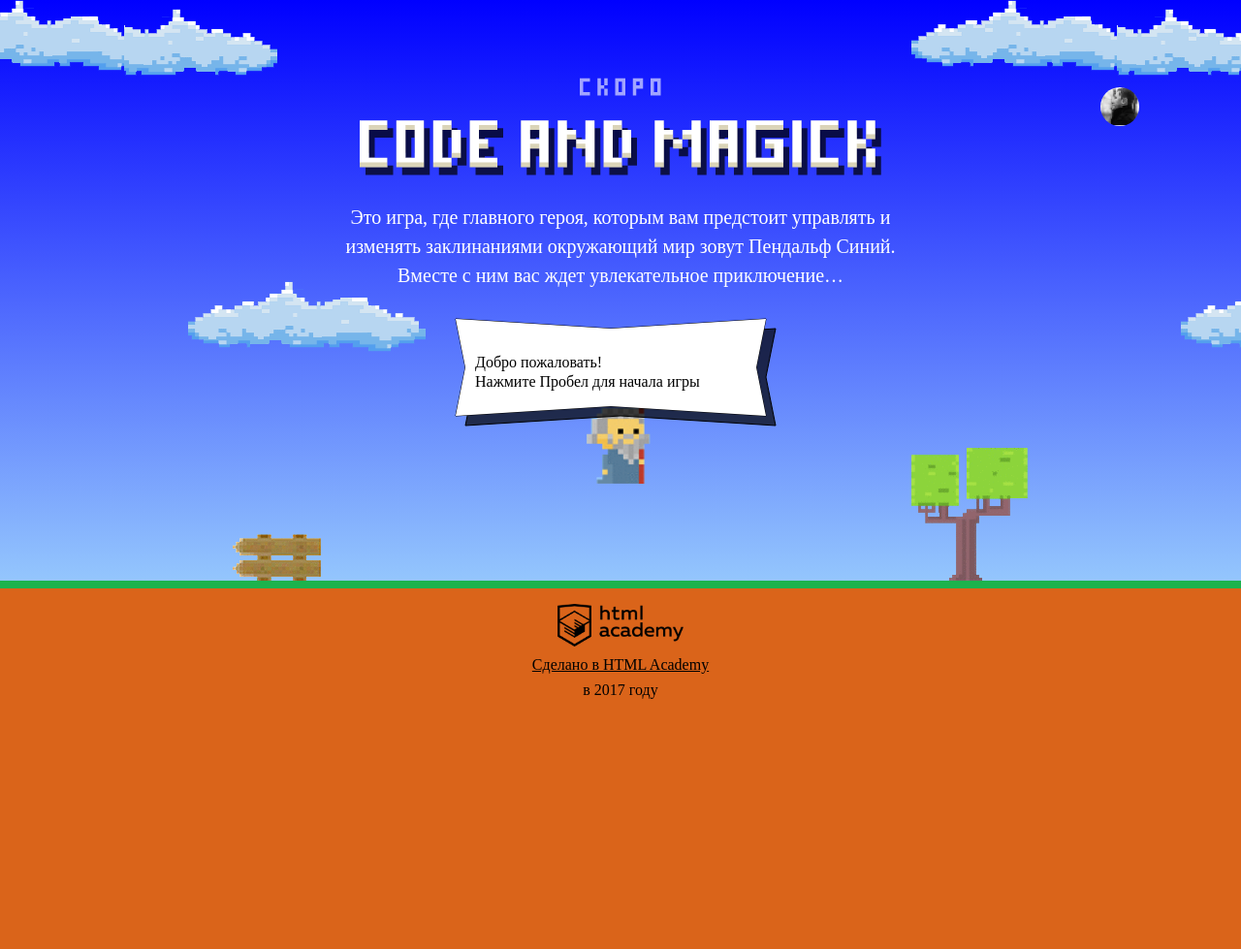
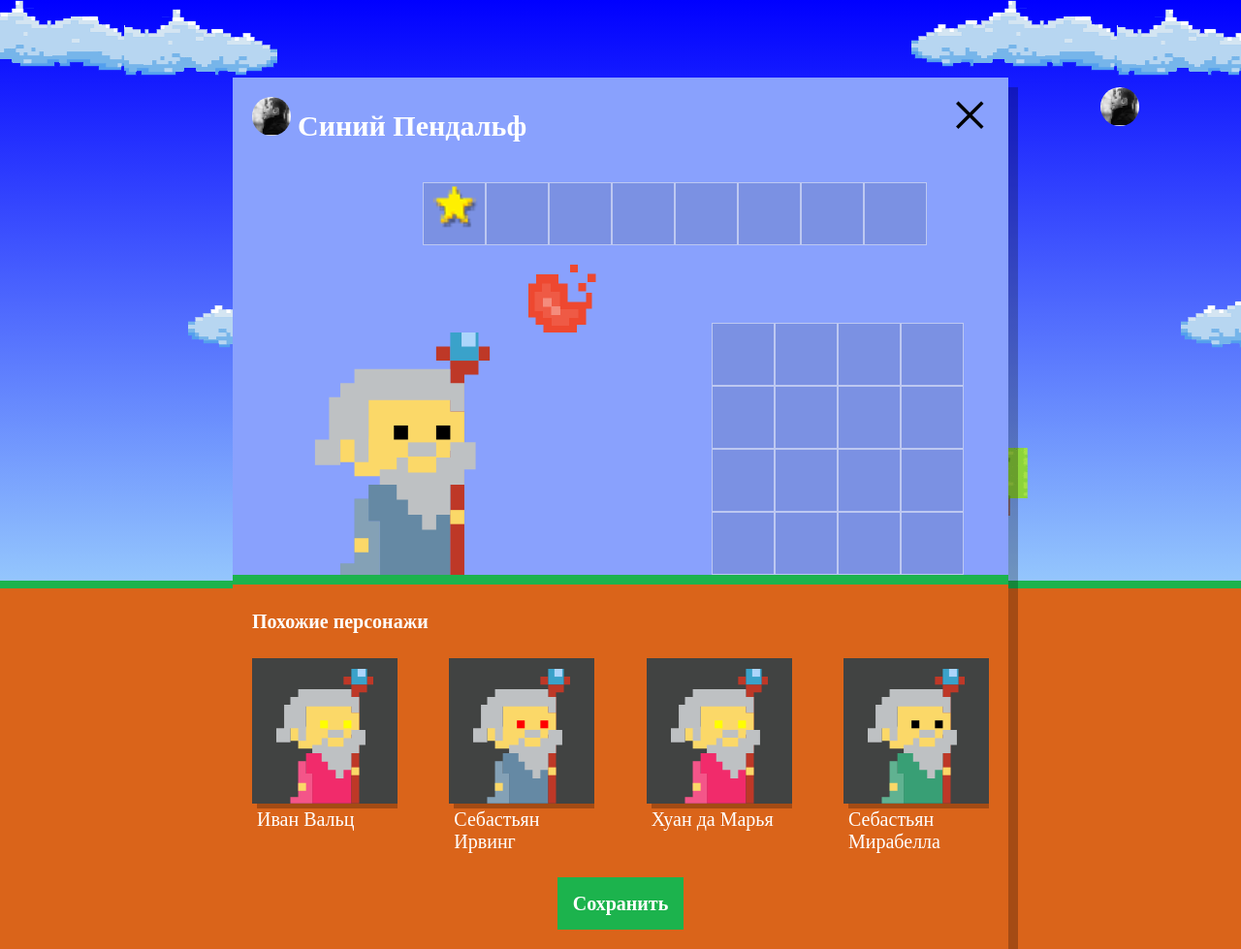
Before and after one commit to boiarka/617977-code-and-magick-18, a website: page index.html in a window 1280 px wide. Shown: the whole page at 97% size. Before the commit the page ends 800 px from the top, so only its background shows below. Drawn offline with Linux system fonts and the light colour scheme; a web font is replaced by a local one.

Commit message:
дз 3 учебный проект

```diff
--- a/index.html
+++ b/index.html
@@ -202,6 +202,7 @@
     };
 
 		</script>
+		<script src="js/setup.js"></script>
 		<script src="js/start.js"></script>
   <script src="js/game.js"></script>
 
--- /dev/null
+++ b/js/setup.js
@@ -0,0 +1,46 @@
+'use strict';
+
+var setupBlock = document.querySelector('.setup');
+setupBlock.classList.remove('hidden');
+var names = ['Иван', 'Хуан', 'Себастьян', 'Мария', 'Кристоф', 'Виктор', 'Юлия', 'Люпита', 'Вашингтон'];
+var secondNames = ['да Марья', 'Верон', 'Мирабелла', 'Вальц', 'Онопко', 'Топольницкая', 'Нионго', 'Ирвинг'];
+var coatColors = ['rgb(101, 137, 164)', 'rgb(241, 43, 107)', 'rgb(146, 100, 161)', 'rgb(56, 159, 117)', 'rgb(215, 210, 55)', 'rgb(0, 0, 0)'];
+var eyesColors = ['black', 'red', 'blue', 'yellow', 'green'];
+var setupSimilar = document.querySelector('.setup-similar');
+setupSimilar.classList.remove('hidden');
+var generHeros = [];
+var similarListElement = document.querySelector('.setup-similar-list');
+var similarWizardTemplate = document.querySelector('#similar-wizard-template').content.querySelector('.setup-similar-item');
+
+function randomInteger(min, max) {
+  var rand = min + Math.random() * (max + 1 - min);
+  return Math.floor(rand);
+}
+
+function generateRandomData(name, secondName, coatColor, eyesColor) {
+  for (var i = 0; i < 4; i++) {
+    var newObj = {
+      name: name[randomInteger(0, name.length - 1)] + ' ' + secondName[randomInteger(0, secondName.length - 1)],
+      coatColor: coatColor[randomInteger(0, coatColor.length - 1)],
+      eyesColor: eyesColor[randomInteger(0, eyesColor.length - 1)]
+
+    };
+    generHeros.push(newObj);
+  }
+  return generHeros;
+}
+
+function renderWizard(wizard) {
+  var wizardElement = similarWizardTemplate.cloneNode(true);
+  wizardElement.querySelector('.setup-similar-label').textContent = wizard.name;
+  wizardElement.querySelector('.wizard-coat').style.fill = wizard.coatColor;
+  wizardElement.querySelector('.wizard-eyes').style.fill = wizard.eyesColor;
+  return wizardElement;
+}
+
+generateRandomData(names, secondNames, coatColors, eyesColors);
+var fragment = document.createDocumentFragment();
+for (var i = 0; i < generHeros.length; i++) {
+  fragment.appendChild(renderWizard(generHeros[i]));
+}
+similarListElement.appendChild(fragment);
```
